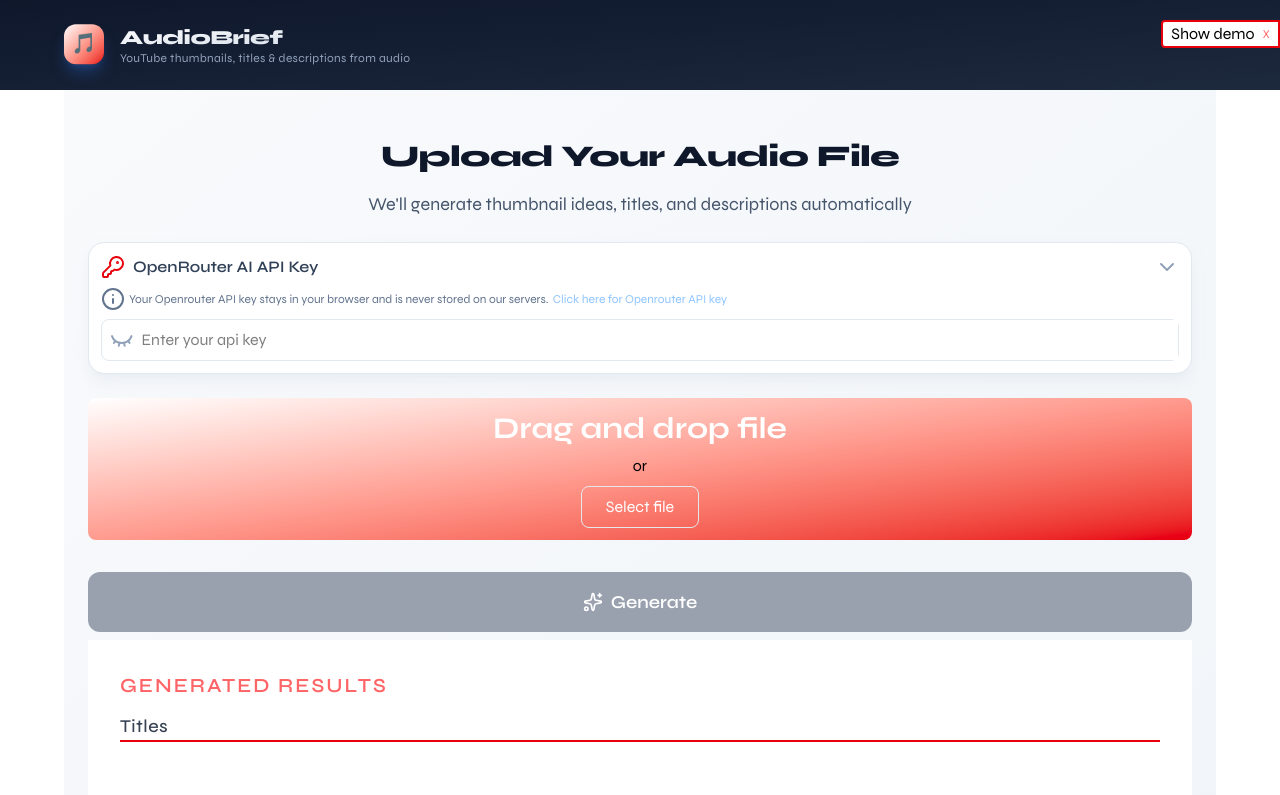
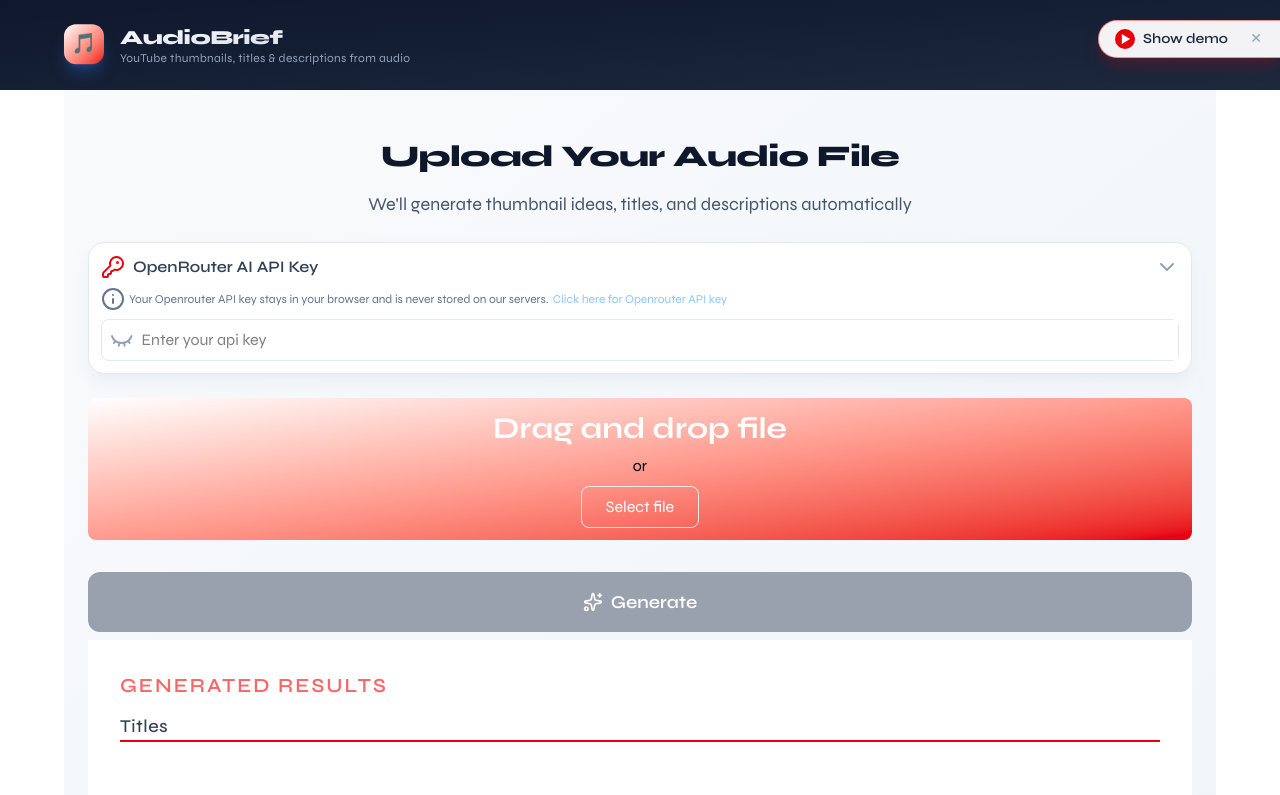
Before and after one commit to abhidatta0/audiobrief, a React (Vite) app: page / in a window 1280 px wide. Shown: the top 795 px of the page. Built offline with nearby package versions, Linux system fonts and the light colour scheme.

Commit message:
updated Show Demp styling

```diff
--- a/src/components/AppHeader.tsx
+++ b/src/components/AppHeader.tsx
@@ -9,13 +9,28 @@
     <>
       <header className="relative bg-linear-to-br from-slate-900 to-slate-800 md:px-8 md:py-6 px-4 py-3 overflow-hidden sm:px-6 sm:py-5">
         {showDemoRibbon && (
-          <div className="static mb-2 lg:absolute  z-2 top-5 right-0 bg-white border-2 border-brand-600 rounded-l px-2  flex gap-2 justify-between">
-            <button onClick={() => setShowDemoModal(true)}>Show demo</button>
+          <div className="mb-3 flex w-fit items-center gap-1 rounded-full border border-brand-600/40 bg-white/95 py-1 pl-1 pr-1.5 shadow-lg shadow-brand-600/20 backdrop-blur lg:absolute lg:top-5 lg:right-0 lg:mb-0 lg:rounded-r-none lg:border-r-0 lg:pr-3">
+            <button
+              onClick={() => setShowDemoModal(true)}
+              className="group flex items-center gap-2 rounded-full px-3 py-1 text-sm font-semibold text-slate-800 transition-colors hover:bg-brand-600 hover:text-white focus-visible:outline-2 focus-visible:outline-offset-2 focus-visible:outline-brand-600"
+            >
+              <span className="flex h-5 w-5 shrink-0 items-center justify-center rounded-full bg-brand-600 text-white transition-colors group-hover:bg-white group-hover:text-brand-600">
+                <svg
+                  viewBox="0 0 10 12"
+                  aria-hidden="true"
+                  className="ml-0.5 h-2.5 w-2.5 fill-current"
+                >
+                  <path d="M0 0 L10 6 L0 12 Z" />
+                </svg>
+              </span>
+              Show demo
+            </button>
             <button
               onClick={() => setShowDemoRibbon(false)}
-              className="text-xs text-brand-400"
+              aria-label="Dismiss demo banner"
+              className="flex h-6 w-6 items-center justify-center rounded-full text-sm leading-none text-slate-400 transition-colors hover:bg-slate-100 hover:text-brand-600 focus-visible:outline-2 focus-visible:outline-brand-600"
             >
-              X
+              ✕
             </button>
           </div>
         )}
```
